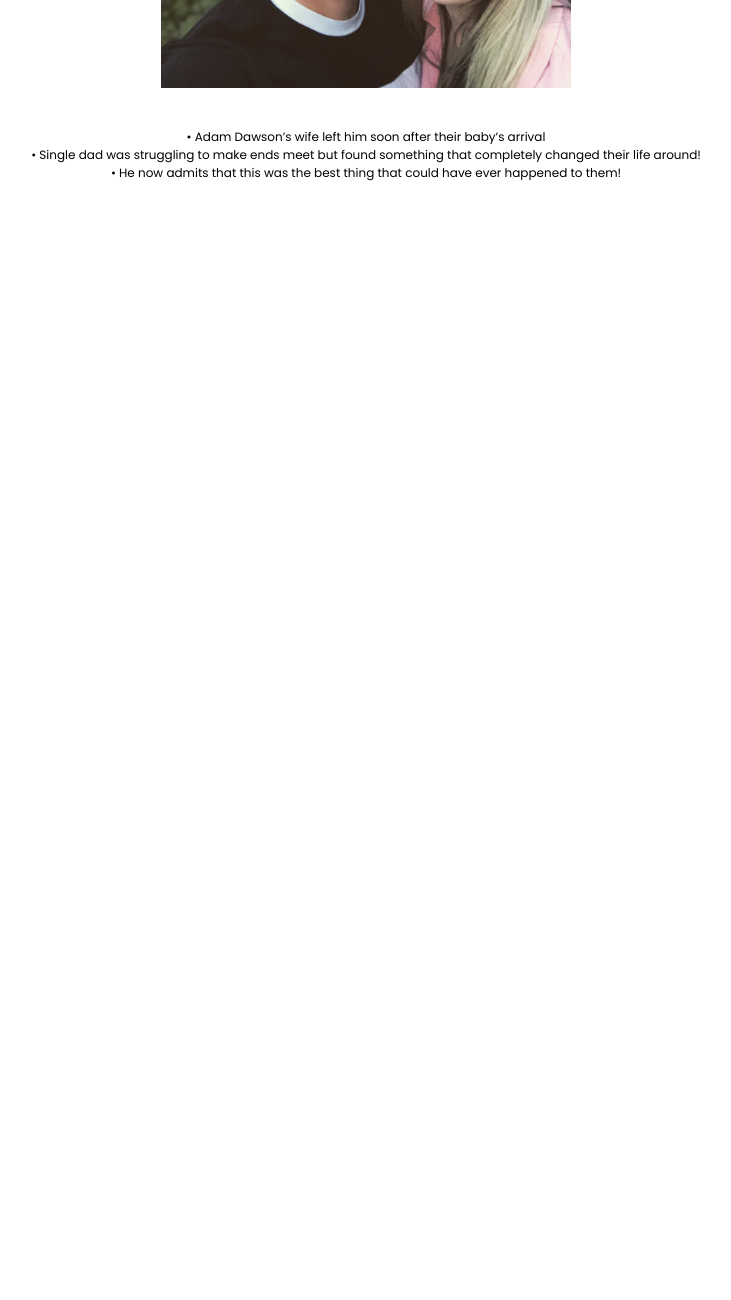
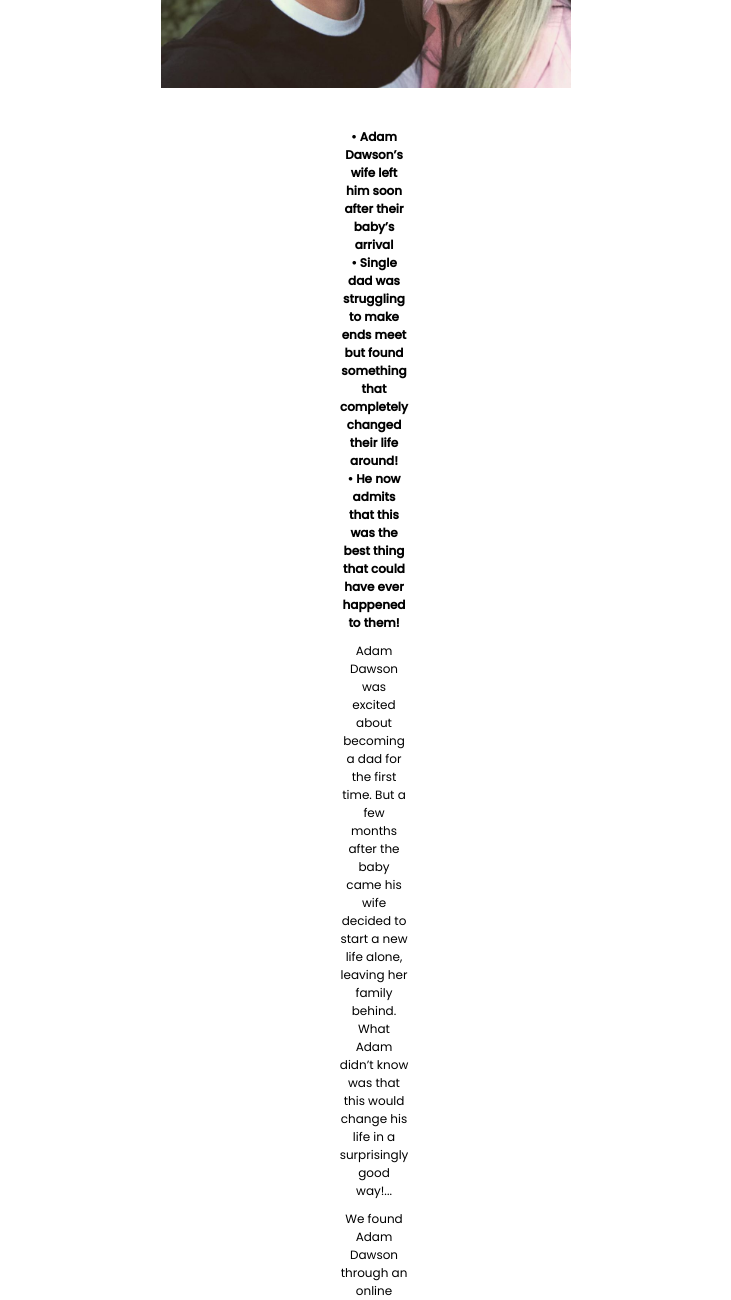
Before and after one commit to mostmojo/advertorial-mock, a plain HTML site: page index.html in a window 1280 px wide. Shown: the part 760-2060 px from the top of the page, without its empty margins (274-1005 px from the left). Before the commit the page ends 982 px from the top, so only its background shows below. Drawn offline with Linux system fonts and the light colour scheme; a web font is replaced by a local one.

Commit message:
Add content

```diff
--- a/index.html
+++ b/index.html
@@ -37,9 +37,27 @@
 					<img class ="img-1" src="./img/img-1.png" alt="">
 			</div>
 			<div class="content">
-				<p class="content-head">• Adam Dawson’s wife left him soon after their baby’s arrival <br />
+				<p class="content-head">
+					• Adam Dawson’s wife left him soon after their baby’s arrival <br />
 					• Single dad was struggling to make ends meet but found something that completely changed their life around! <br />
-					• He now admits that this was the best thing that could have ever happened to them!</p>
+					• He now admits that this was the best thing that could have ever happened to them! <br />
+				</p>
+				<p class="content-p">
+					Adam Dawson was excited about becoming a dad for the first time. But a few months after the baby came his wife decided to start a new life alone, leaving her family behind. <br />
+					What Adam didn’t know was that this would change his life in a surprisingly good way!...
+				</p>
+				<p class="content-p">
+					We found Adam Dawson through an online support group for single parents and his story truly amazed us! Here’s how he describes everything that went on the past couple of months. <br /><br />
+
+					“My wife was the love of my life, but a while after she gave birth she started neglecting the baby and complaining about how her life had changed.. <br /> <br />
+
+					At first I thought that it was just the stress and the hormones taking over, but as time went on, things only got worse. I was coming back from work to find a screaming baby in the living room while my wife would be sound asleep in the bedroom. <br /><br />
+
+					I was doing as much as I could around the house to help her out, but no matter what I did, her attitude towards me and our baby wouldn’t change!” <br /> <br />
+
+					Adam decided to take some time off work to be closer to his family. He thought that maybe his wife needed him around the first few months, but he quickly realized that all she wanted to do was go out and party with her friends.
+				</p>
+
 			</div>
 		</section>
 	</main>
--- a/style.css
+++ b/style.css
@@ -46,6 +46,10 @@ a:hover {
 }
 
 /* Nav section with HERO */
+main {
+	max-width: 80%;
+	margin: auto;
+}
 
 .main-head {
 	background-color: #131c27;
@@ -146,18 +150,25 @@ padding-top: 4rem;
 }
 
 .content {
+	padding: 0rem 52rem 4rem;
 	display: flex;
 	flex-direction: column;
+	align-items: center;
 	justify-content: center;
-	align-items: center;
-	padding: 0rem 18rem 4rem;
+	text-align: center;
 }
 
 .content-head {
 	font-size: 1.2rem;
-	text-align: center;
+	/* text-align: center; */
+	font-weight: 600;
+	margin-bottom: 1rem;
 }
 
+.content-p {
+	font-size: 1.2rem;
+	margin-bottom: 1rem;
+}
 /* Media queries */
 
 @media screen and (max-width: 932px) {
```
